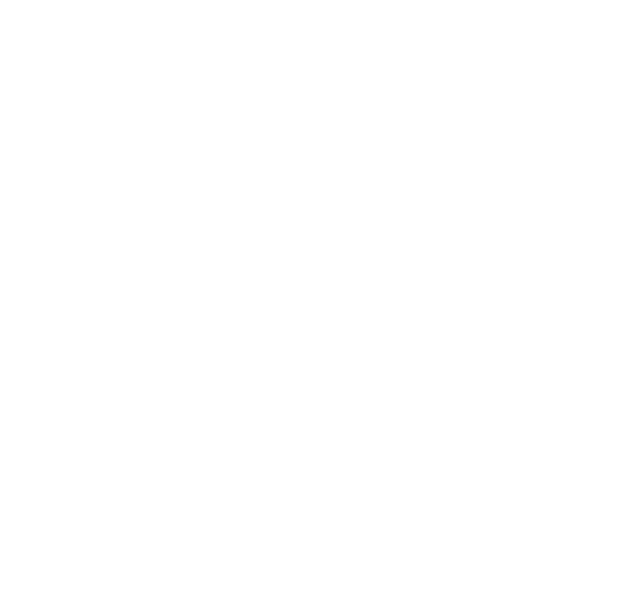
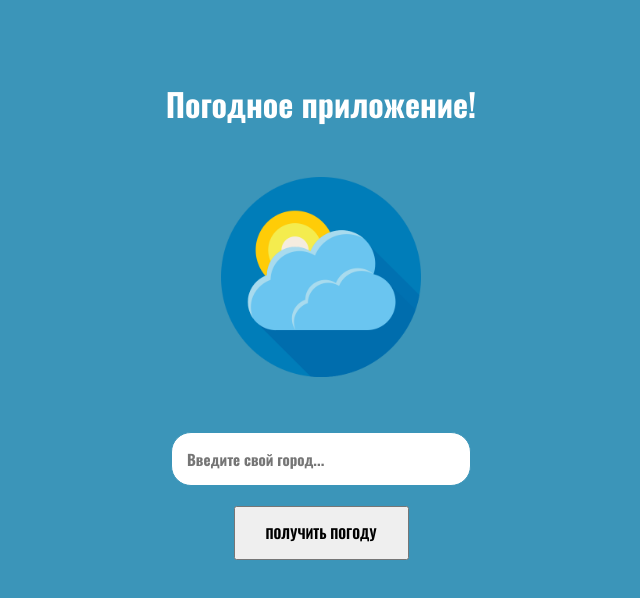
Before and after one commit to DmitriyVasilchenko777/WeatherWebApp, a website: page HTML/Index.html in a window 1280 px wide. Shown: the whole page, without its empty margins (319-959 px from the left). Drawn offline with Linux system fonts and the light colour scheme.

Commit message:
Создание дизайна погодного приложения

```diff
--- a/CSS/Styles.css
+++ b/CSS/Styles.css
@@ -11,3 +11,59 @@
     text-decoration: none;
     font-family: 'Oswald';
 }
+
+body { background: rgb(59, 149, 185); }
+
+/* Надпись погодное приложение */
+
+.weather-label {
+    text-align: center;
+    color: white;
+    margin-top: 80px;
+}
+
+.weather-status-img-container {
+    text-align: center;
+    padding-top: 50px;
+    padding-bottom: 20px;
+}
+
+.weather-status-img-container img {
+    max-width: 200px;
+    max-height: 200px;
+}
+
+/* Стили для поля ввода города */
+
+.input-city {
+    padding-top: 30px;
+    text-align: center;
+}
+
+.input-city input {
+    width: 300px;
+    padding: 15px;
+    font-size: 15px;
+    border-radius: 20px;
+    border: 1px solid rgb(59, 149, 185);
+}
+
+.input-city input:focus {
+    border: 1px solid white;
+}
+
+/* Кнопка */
+
+.button-get-weather { text-align: center; }
+
+.button-get-weather button {
+    margin-top: 20px;
+    padding: 15px;
+    width: 175px;
+    color: black;
+}
+
+.button-get-weather button:hover {
+    cursor: pointer;
+    background: yellow;
+}
--- a/HTML/Index.html
+++ b/HTML/Index.html
@@ -11,8 +11,19 @@
         <title>Погодное приложение!</title>
     </head>
     <body>
+        <h1 class="weather-label">Погодное приложение!</h1>
 
+        <div class="weather-status-img-container">
+            <img src="../ICON/WeatherIcon.png" alt="">
+        </div>
 
+        <div class="input-city">
+            <input type="text" placeholder="Введите свой город...">
+        </div>
+
+        <div class="button-get-weather">
+            <button>ПОЛУЧИТЬ ПОГОДУ</button>
+        </div>
         <script src="../JS/Index.js"></script>
     </body>
 </html>
```
